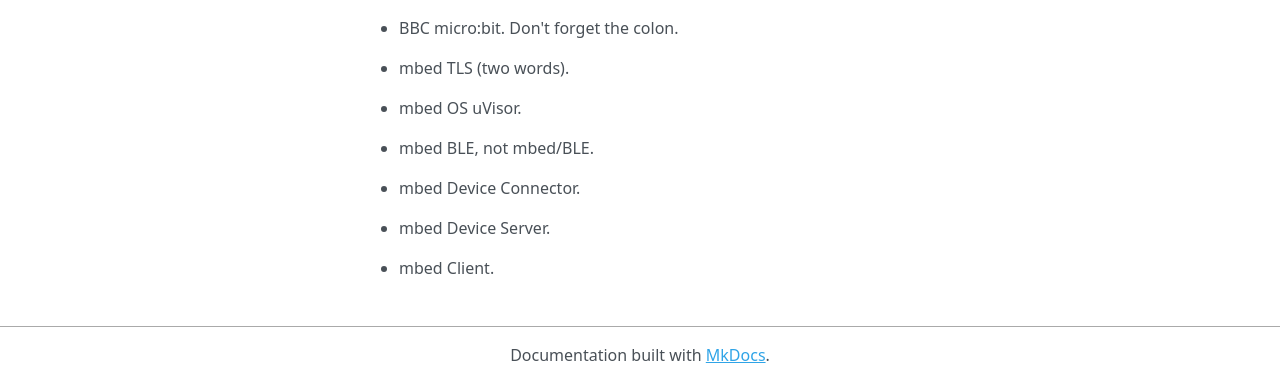
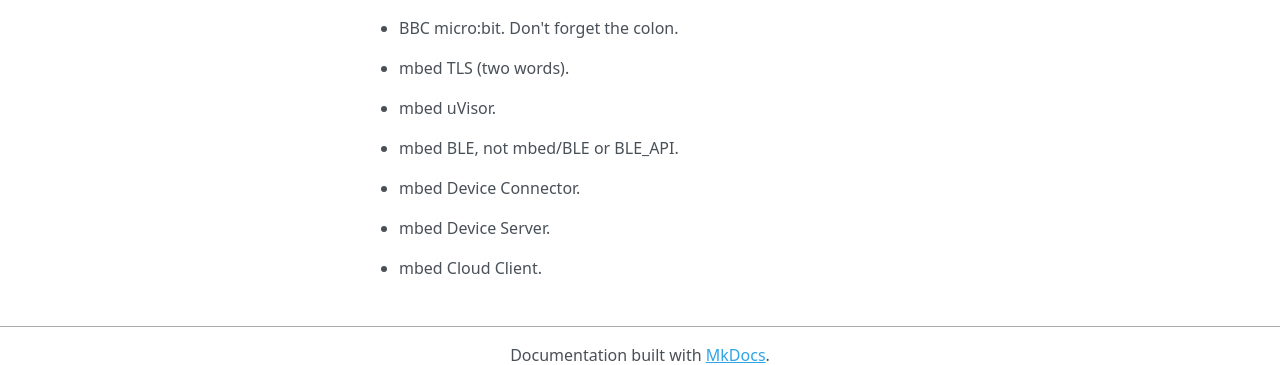
Before and after one commit to JoeTheGuitarist/documentation_docs, an MkDocs documentation site: the page built from Docs/product_names.md, in a window 1280 px wide. Shown: the part 358-723 px from the top of the page. Built offline with MkDocs 1.6.1, drawn with Linux system fonts in a browser that asks for light colours; nearby versions of some CDN libraries; old or Windows-style settings are respelled for this version of MkDocs.

Commit message:
Update product_names.md

```diff
--- a/Docs/product_names.md
+++ b/Docs/product_names.md
@@ -14,12 +14,12 @@
 
 * mbed TLS (two words).
 
-* mbed OS uVisor.
+* mbed uVisor.
 
-* mbed BLE, not mbed/BLE.
+* mbed BLE, not mbed/BLE or BLE_API.
 
 * mbed Device Connector.
 
 * mbed Device Server.
 
-* mbed Client.
+* mbed Cloud Client.
```
